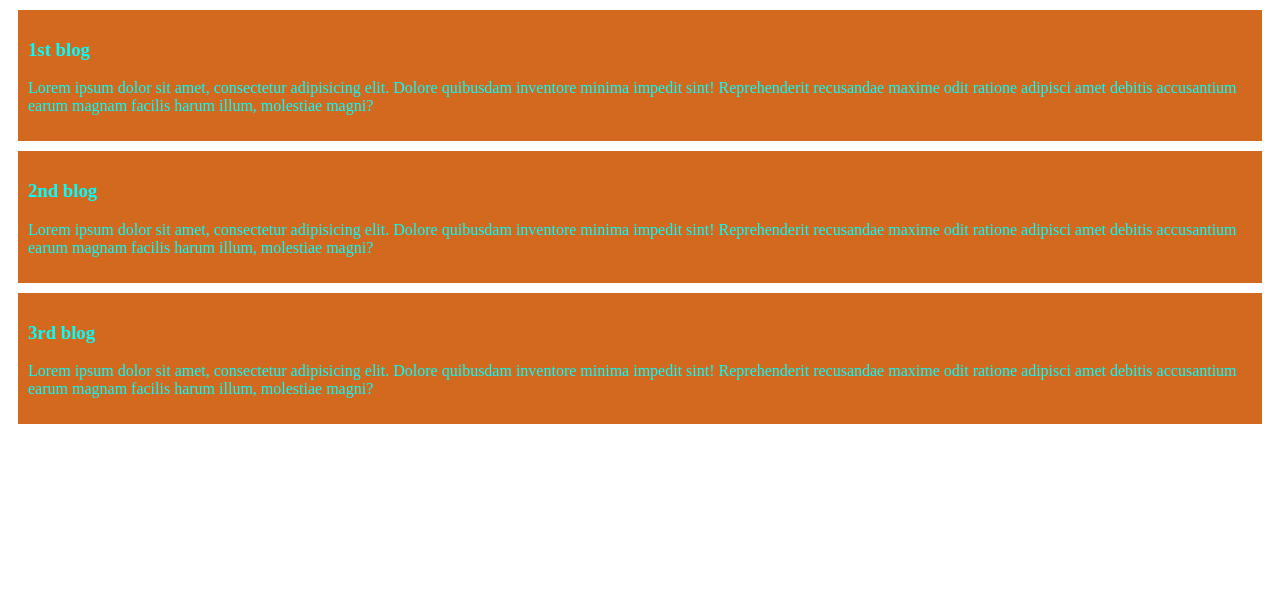
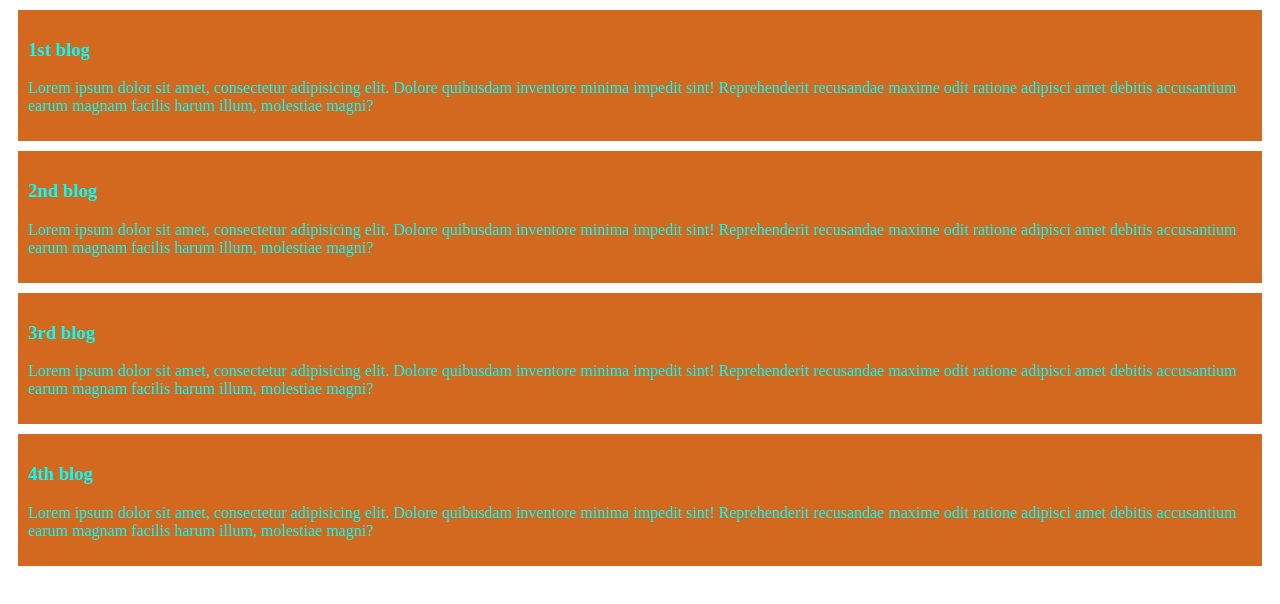
Before and after one commit to Khabbab800118/My-simple-website-2, a plain HTML site: page index.html in a window 1280 px wide. Drawn offline with Linux system fonts and the light colour scheme.

Commit message:
added 4th blog commit

```diff
--- a/index.html
+++ b/index.html
@@ -25,5 +25,11 @@
             Lorem ipsum dolor sit amet, consectetur adipisicing elit. Dolore quibusdam inventore minima impedit sint! Reprehenderit recusandae maxime odit ratione adipisci amet debitis accusantium earum magnam facilis harum illum, molestiae magni?
         </p>
     </div>
+    <div>
+        <h3>4th blog</h3>
+        <p class="4th">
+            Lorem ipsum dolor sit amet, consectetur adipisicing elit. Dolore quibusdam inventore minima impedit sint! Reprehenderit recusandae maxime odit ratione adipisci amet debitis accusantium earum magnam facilis harum illum, molestiae magni?
+        </p>
+    </div>
 </body>
 </html>
--- a/styles/blog.css
+++ b/styles/blog.css
@@ -4,3 +4,6 @@ div{
     margin: 10px;
     padding: 10px;
 }
+.class="4th"{
+    color: blue;
+}
```
